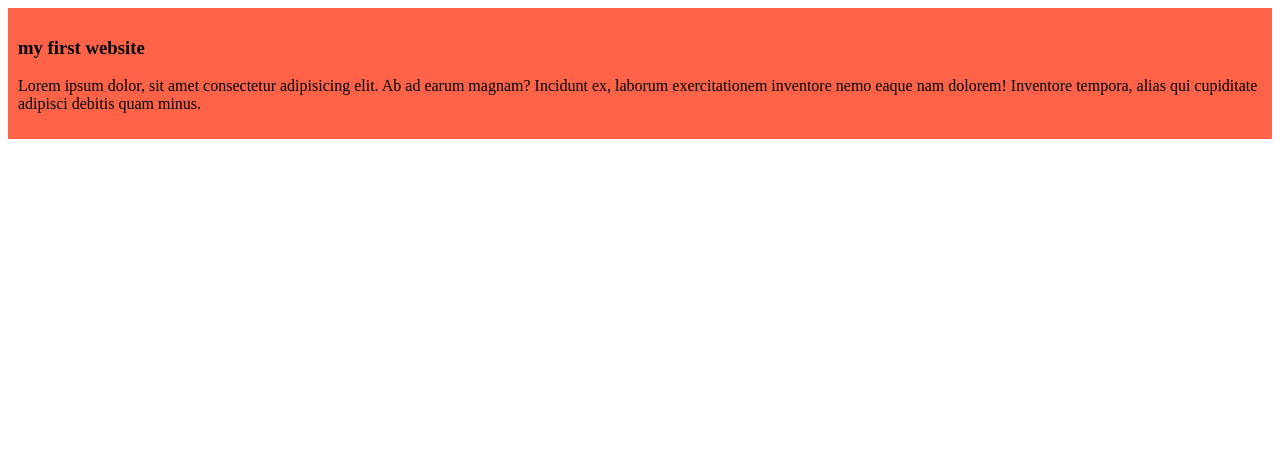
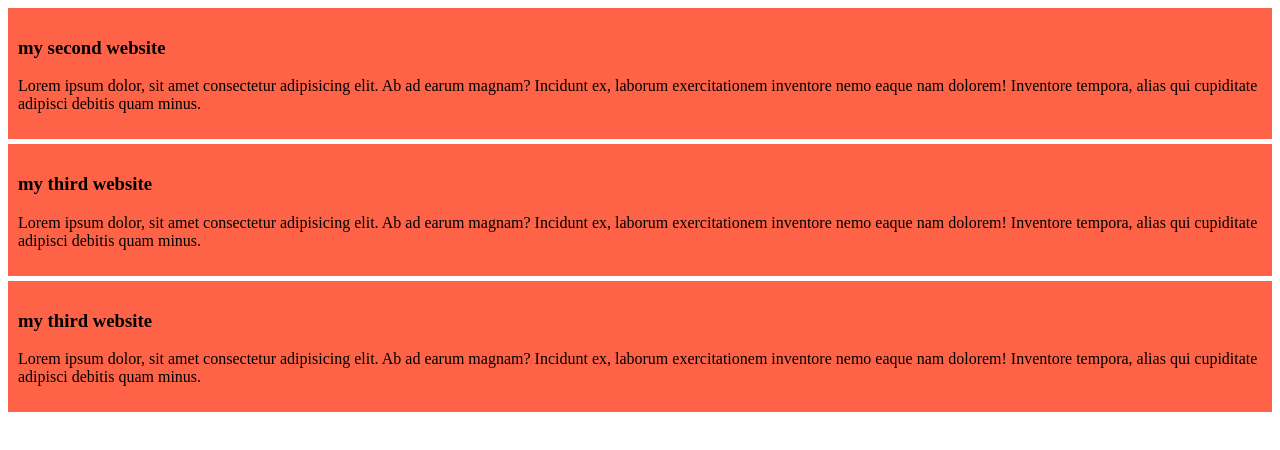
Before and after one commit to rajibmirza/my-first-website, a plain HTML site: page index.html in a window 1280 px wide. Drawn offline with Linux system fonts and the light colour scheme.

Commit message:
added the second and third blog

```diff
--- a/index.html
+++ b/index.html
@@ -8,8 +8,17 @@
 </head>
 <body>
   <div>
-    <h3>my first website</h3>
+    <h3>my second website</h3>
     <p>Lorem ipsum dolor, sit amet consectetur adipisicing elit. Ab ad earum magnam? Incidunt ex, laborum exercitationem inventore nemo eaque nam dolorem! Inventore tempora, alias qui cupiditate adipisci debitis quam minus.</p>
   </div>
+  <div>
+    <h3>my third website</h3>
+    <p>Lorem ipsum dolor, sit amet consectetur adipisicing elit. Ab ad earum magnam? Incidunt ex, laborum exercitationem inventore nemo eaque nam dolorem! Inventore tempora, alias qui cupiditate adipisci debitis quam minus.</p>
+  </div>
+  <div>
+    <h3>my third website</h3>
+    <p>Lorem ipsum dolor, sit amet consectetur adipisicing elit. Ab ad earum magnam? Incidunt ex, laborum exercitationem inventore nemo eaque nam dolorem! Inventore tempora, alias qui cupiditate adipisci debitis quam minus.</p>
+  </div>
+
 </body>
 </html>
--- a/style/blogs.css
+++ b/style/blogs.css
@@ -1,4 +1,5 @@
 div{
   background-color: tomato;
   padding: 10px;
+  margin-bottom: 5px;
 }
```
